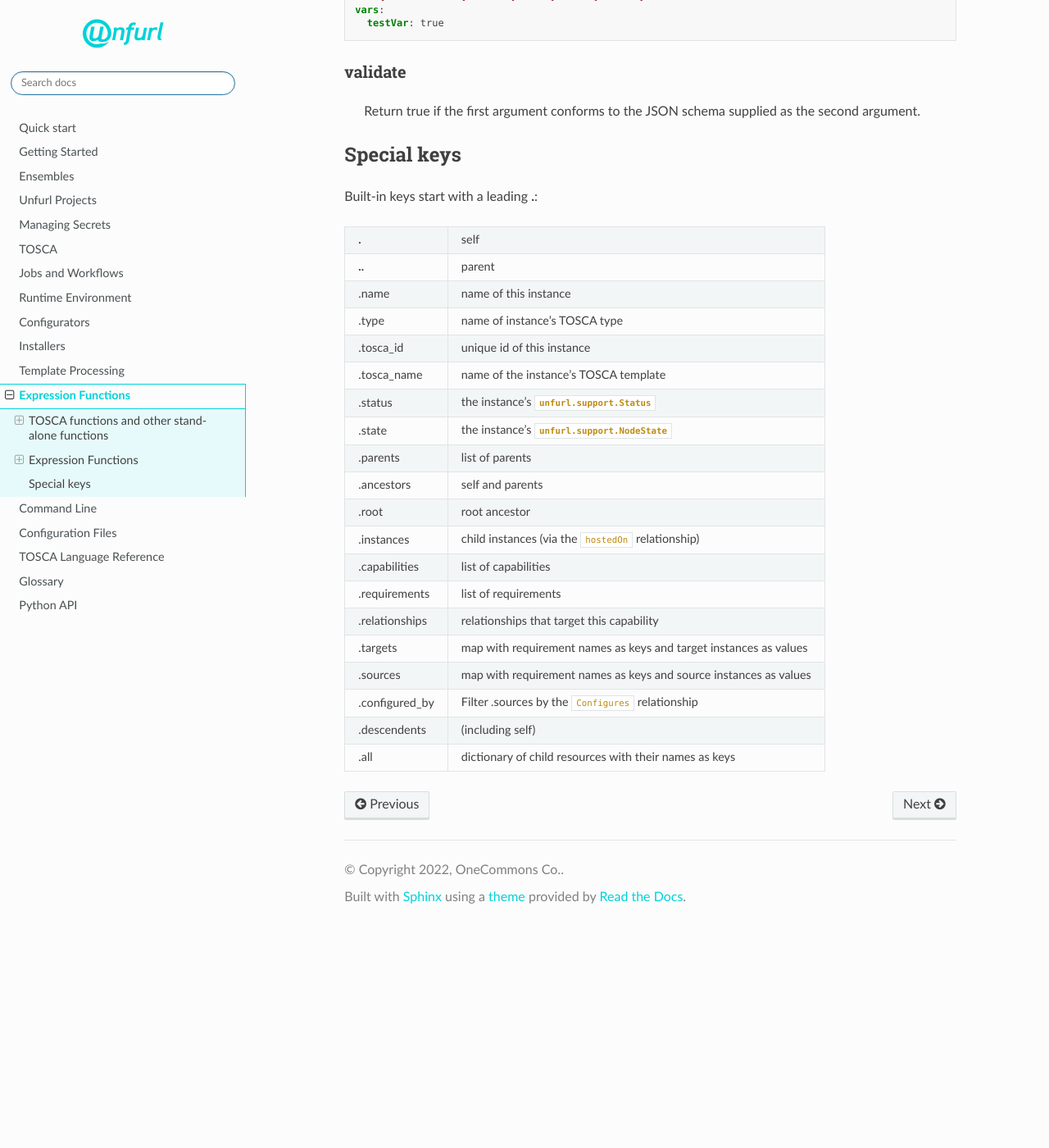
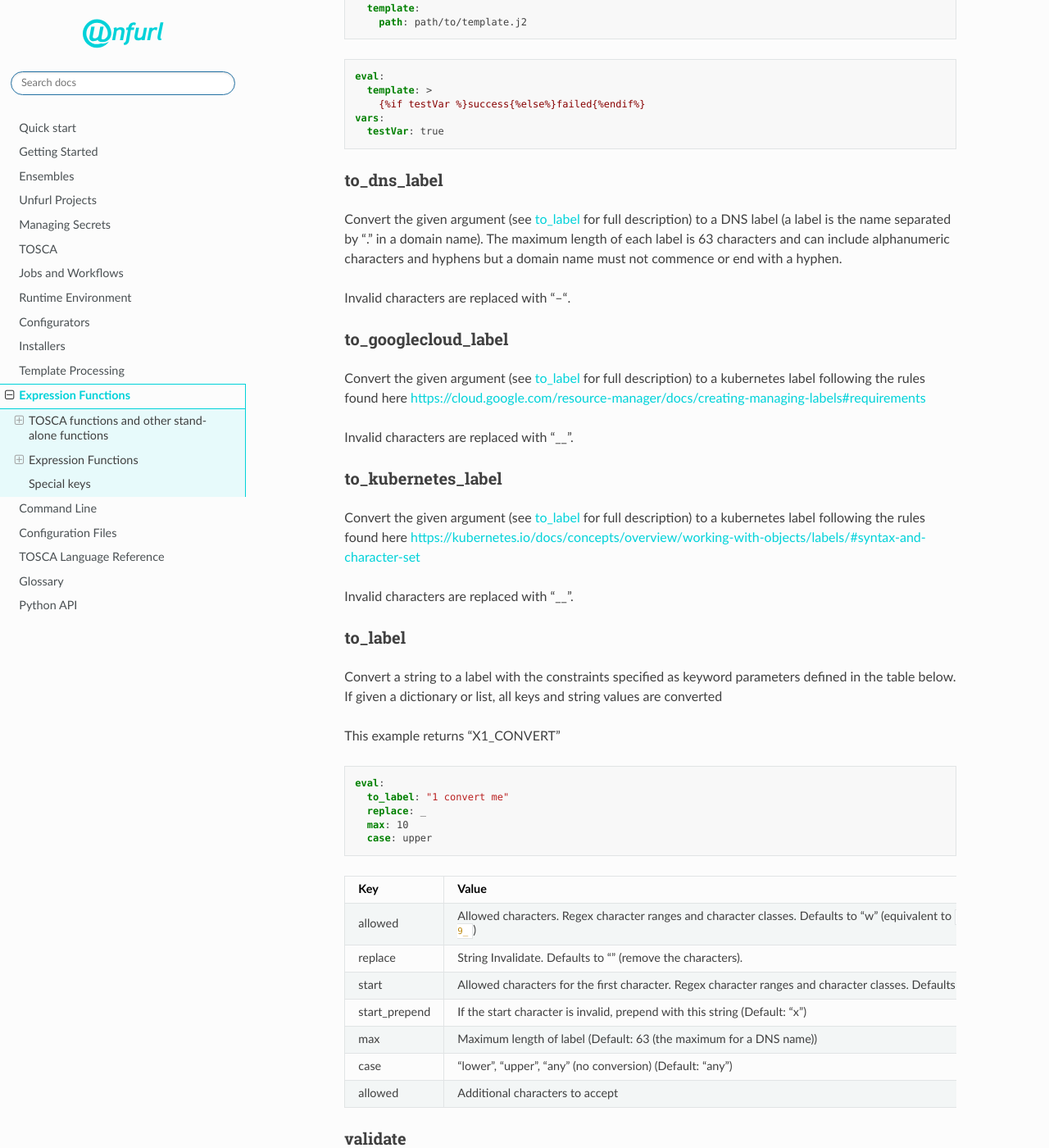
Before and after one commit to onecommons/unfurl, a Sphinx documentation site: the page built from docs/expressions.rst, in a window 1280 px wide and 1400 px high, scrolled down 7965 px. Shown: the whole window at 82% size. Built offline with Sphinx 7.4.7 and the Read the Docs theme 2.0.0, drawn with Linux system fonts in a browser that asks for light colours; the version number could not be read and is left out; before the commit the page ends 9095 px from its top, so only the background shows below that; some of the changed text lies outside the part shown.

Commit message:
Document to_label expression function and friends

```diff
--- a/docs/expressions.rst
+++ b/docs/expressions.rst
@@ -115,28 +115,32 @@ token
 Expression Functions
 ~~~~~~~~~~~~~~~~~~~~
 
-  ===================== ================================
-  Key                   Value
-  ===================== ================================
-  `abspath`             path | [path, location, mkdir?]
-  `and`                 [test+]
-  `eq`                  [a, b]
-  external              name
-  `file`                (see below)
-  foreach               {key?, value?}
-  `get_dir`             location | [location, mkdir?]
-  `if`                  (see below)
-  local                 name
-  `lookup`              (see below)
-  `or`                  [test+]
-  `not`                 expr
-  `python`              path#function_name | module.function_name
-  `secret`              name
-   :std:ref:`sensitive` any
-  `tempfile`            (see below)
-  `template`            contents
-  `validate`            [contents, schema]
-  ===================== ================================
+  ======================  ================================
+  Key                     Value
+  ======================  ================================
+  `abspath`               path | [path, location, mkdir?]
+  `and`                   [test+]
+  `eq`                    [a, b]
+  external                name
+  `file`                  (see below)
+  foreach                 {key?, value?}
+  `get_dir`               location | [location, mkdir?]
+  `if`                    (see below)
+  local                   name
+  `lookup`                (see below)
+  `or`                    [test+]
+  `not`                   expr
+  `python`                path#function_name | module.function_name
+  `secret`                name
+   :std:ref:`sensitive`   any
+  `tempfile`              (see below)
+  `template`              contents
+  `to_dns_label`          string or map or list
+  `to_googlecloud_label`  string or map or list
+  `to_kubernetes_label`   string or map or list
+  `to_label`              string or map or list
+  `validate`              [contents, schema]
+  ======================  ================================
 
 abspath
 ^^^^^^^
@@ -383,6 +387,61 @@ Evaluate file or inline contents as an Ansible-flavored Jinja2 template.
   vars:
     testVar: true
 
+to_dns_label
+^^^^^^^^^^^^
+
+Convert the given argument (see `to_label` for full description) to a DNS label (a label is the name separated by "." in a domain name).
+The maximum length of each label is 63 characters and can include
+alphanumeric characters and hyphens but a domain name must not commence or end with a hyphen.
+
+Invalid characters are replaced with "--".
+
+to_googlecloud_label
+^^^^^^^^^^^^^^^^^^^^
+
+Convert the given argument (see `to_label` for full description) to a kubernetes label
+following the rules found here https://cloud.google.com/resource-manager/docs/creating-managing-labels#requirements
+
+Invalid characters are replaced with "__".
+
+
+to_kubernetes_label
+^^^^^^^^^^^^^^^^^^^
+
+Convert the given argument (see `to_label` for full description) to a kubernetes label
+following the rules found here https://kubernetes.io/docs/concepts/overview/working-with-objects/labels/#syntax-and-character-set
+
+Invalid characters are replaced with "__".
+
+to_label
+^^^^^^^^
+
+Convert a string to a label with the constraints specified as keyword parameters
+defined in the table below. If given a dictionary or list, all keys and string values are converted
+
+This example returns "X1_CONVERT"
+
+.. code-block:: YAML
+
+  eval:
+    to_label: "1 convert me"
+    replace: _
+    max: 10
+    case: upper
+
+============= ==========================================================================================
+Key           Value
+============= ==========================================================================================
+allowed       Allowed characters. Regex character ranges and character classes. Defaults to "\w" (equivalent to ``a-zA-Z0-9_``)
+replace       String Invalidate. Defaults to "" (remove the characters).
+start         Allowed characters for the first character. Regex character ranges and character classes. Defaults to "a-zA-Z"
+start_prepend If the start character is invalid, prepend with this string (Default: "x")
+max           Maximum length of label (Default: 63 (the maximum for a DNS name))
+case          "lower", "upper", "any" (no conversion) (Default: "any")
+allowed       Additional characters to accept
+============= ==========================================================================================
+
+
 validate
 ^^^^^^^^
 
```
Also changed, not shown: 1 other file.
